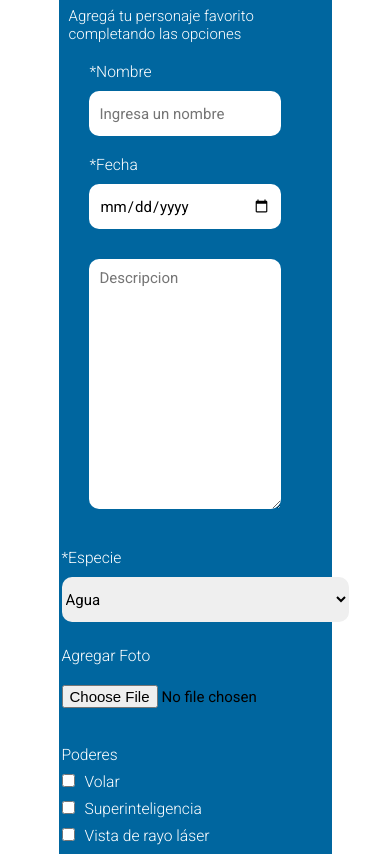
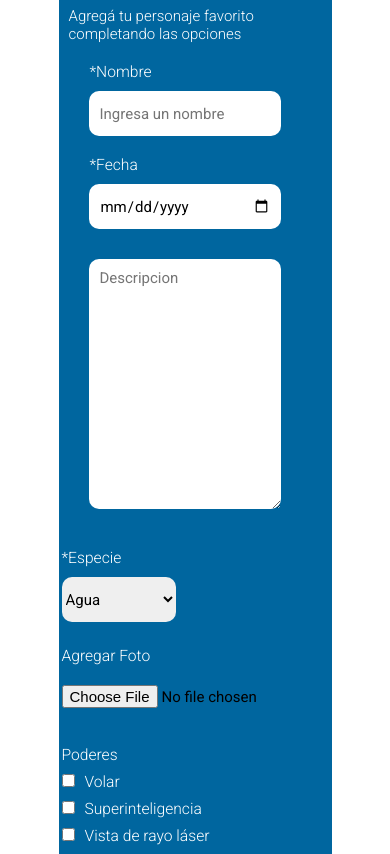
Before and after one commit to BrayanErodriguezz/heroes-responsive, a plain HTML site: page creasuper.html in a window 390 px wide. Shown: the part 246-1100 px from the top of the page. Drawn offline with Linux system fonts and the light colour scheme.

Commit message:
adding changes

```diff
--- a/CSS/super.css
+++ b/CSS/super.css
@@ -264,4 +264,9 @@
   font-size: 1.5rem;
   padding-left: 10px;
  }
+
+ .especie{
+  width: 40%;
+ }
+
 }
```
